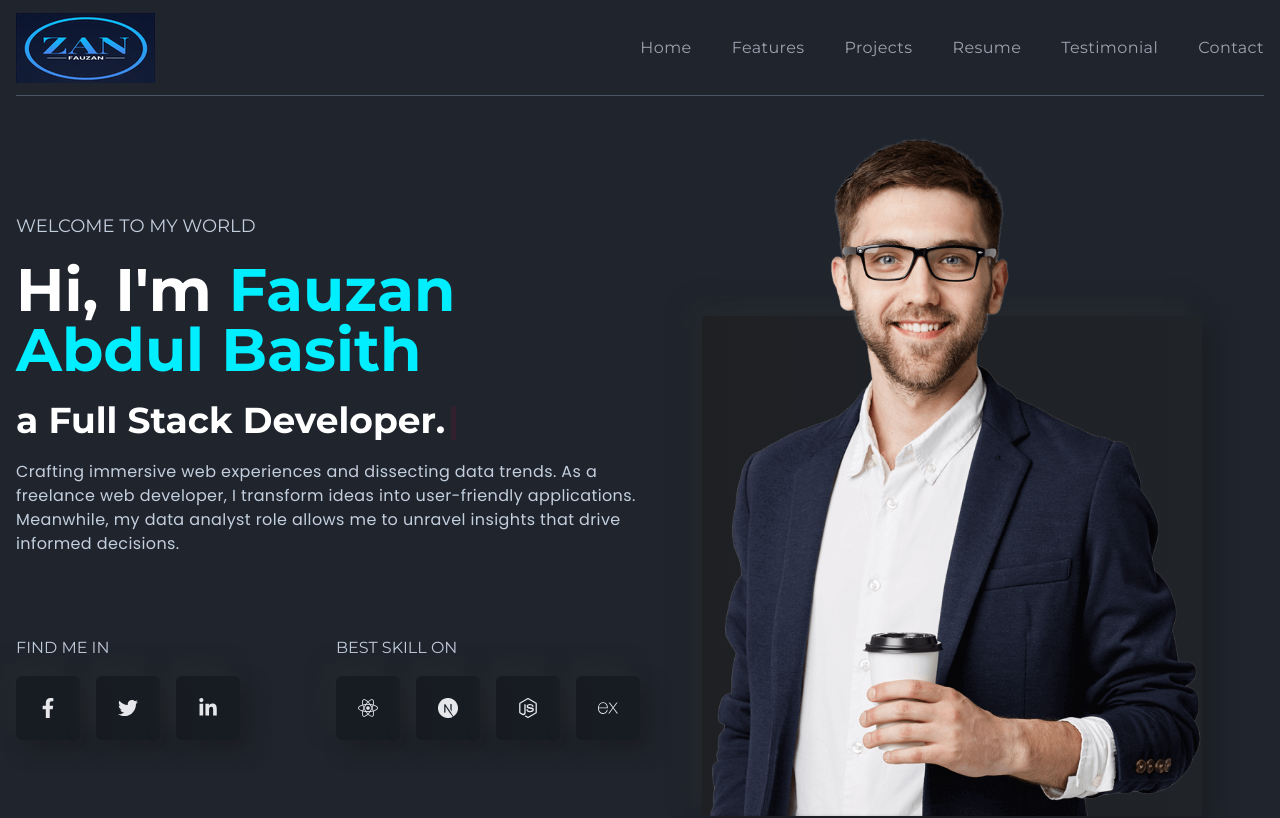
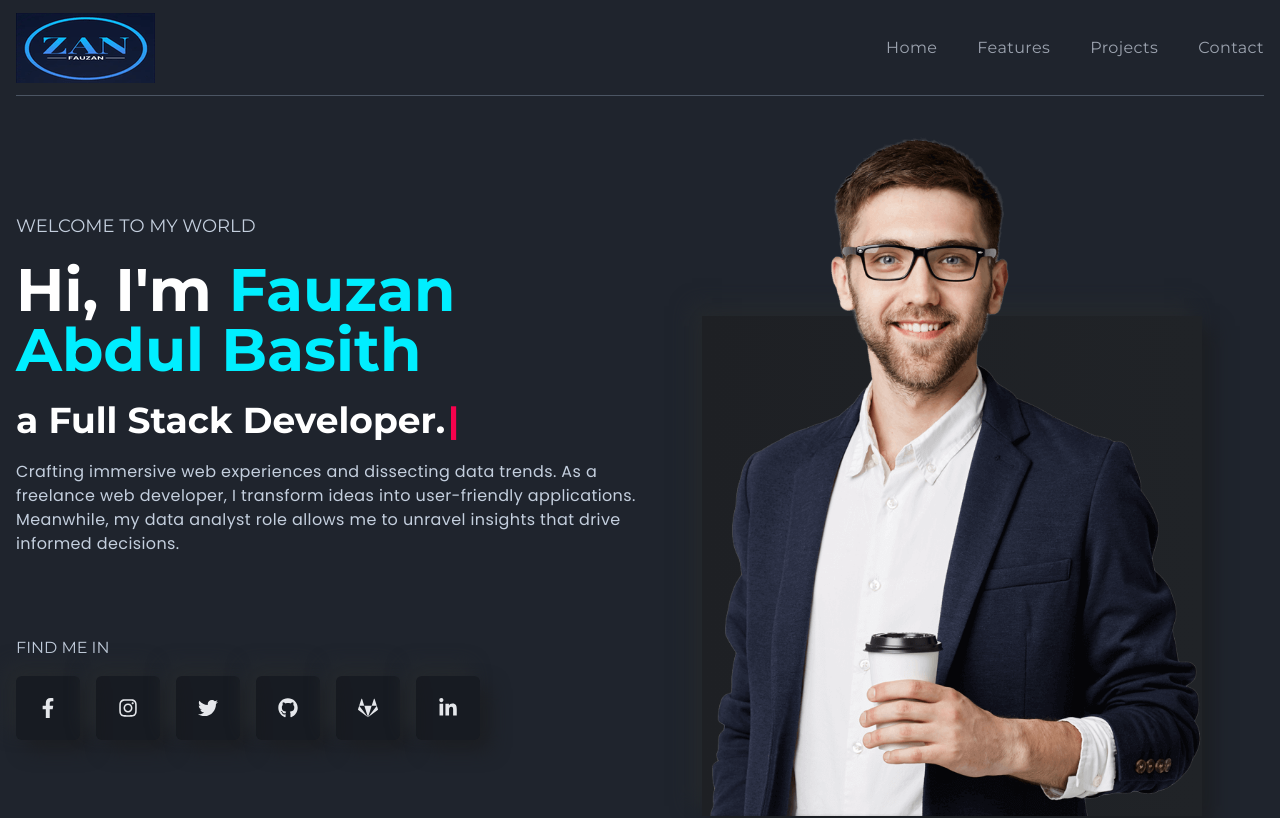
Before and after one commit to zan-118/my-portfolio, a React (Create React App) app: page / in a window 1280 px wide. Shown: the top 818 px of the page. Built offline with nearby package versions, Linux system fonts and the light colour scheme.

Commit message:
add social media links

```diff
--- a/src/App.js
+++ b/src/App.js
@@ -12,15 +12,15 @@ import Testimonial from "./components/tesimonial/Testimonial";
 function App() {
   return (
     <div className="w-full h-auto bg-bodyColor text-lightText px-4">
-        <Navbar />
+      <Navbar />
       <div className="max-w-screen-xl mx-auto">
         <Banner />
         <Features />
         <Projects />
-        <Resume />
-        <Testimonial />
+        {/* <Resume /> */}
+        {/* <Testimonial /> */}
         <Contact />
-        <Footer />
+        {/* <Footer /> */}
         <FooterBottom />
       </div>
     </div>
--- a/src/components/banner/Media.jsx
+++ b/src/components/banner/Media.jsx
@@ -1,26 +1,65 @@
-import React from 'react'
-import { FaFacebookF, FaTwitter, FaLinkedinIn, FaReact } from "react-icons/fa";
+import React from "react";
+import {
+  FaFacebookF,
+  FaTwitter,
+  FaLinkedinIn,
+  FaReact,
+  FaInstagram,
+  FaGithub,
+  FaGitlab,
+} from "react-icons/fa";
 import { SiNextdotjs, SiNodedotjs, SiExpress } from "react-icons/si";
 const Media = () => {
   return (
     <div className="flex flex-col xl:flex-row gap-6 lgl:gap-0 justify-between">
       <div>
-          <h2 className="text-base uppercase font-titleFont mb-4">
-            Find me in
-          </h2>
+        <h2 className="text-base uppercase font-titleFont mb-4">Find me in</h2>
         <div className="flex gap-4">
-            <span className="bannerIcon">
+          <a
+            href="https://www.facebook.com/fauzan118/"
+            target="_blank"
+            className="bannerIcon"
+          >
             <FaFacebookF />
-            </span>
-            <span className="bannerIcon">
+          </a>
+          <a
+            href="https://www.instagram.com/fauzan_1118/"
+            target="_blank"
+            className="bannerIcon"
+          >
+            <FaInstagram />
+          </a>
+          <a
+            href="https://twitter.com/Fauzan_1118"
+            target="_blank"
+            className="bannerIcon"
+          >
             <FaTwitter />
-            </span>
-            <span className="bannerIcon">
+          </a>
+          <a
+            href="https://github.com/zan-118/"
+            target="_blank"
+            className="bannerIcon"
+          >
+            <FaGithub />
+          </a>
+          <a
+            href="https://gitlab.com/fauzan118"
+            target="_blank"
+            className="bannerIcon"
+          >
+            <FaGitlab />
+          </a>
+          <a
+            href="https://www.linkedin.com/in/fauzan-abdul-basith-8b2a6312b/"
+            target="_blank"
+            className="bannerIcon"
+          >
             <FaLinkedinIn />
-            </span>
+          </a>
         </div>
       </div>
-        <div>
+      {/* <div>
           <h2 className="text-base uppercase font-titleFont mb-4">
             BEST SKILL ON
           </h2>
@@ -38,9 +77,9 @@ const Media = () => {
               <SiExpress />
             </span>
           </div>
+        </div> */}
     </div>
-      </div>
-  )
-}
+  );
+};
 
-export default Media
+export default Media;
--- a/src/components/contact/ContactLeft.js
+++ b/src/components/contact/ContactLeft.js
@@ -1,5 +1,10 @@
-import React from 'react'
-import { FaFacebookF, FaTwitter, FaLinkedinIn } from "react-icons/fa";
+import React from "react";
+import {
+  FaFacebookF,
+  FaTwitter,
+  FaLinkedinIn,
+  FaWhatsapp,
+} from "react-icons/fa";
 import { contactImg } from "../../assets/index";
 
 const ContactLeft = () => {
@@ -16,17 +21,24 @@ const ContactLeft = () => {
           FullStack Developer || Data Analyst
         </p>
         <p className="text-base text-gray-400 tracking-wide">
-          Lorem ipsum, dolor sit amet consectetur adipisicing elit. Facilis
-          ipsam autem cumque, accusantium dicta odio.
+          Looking for more Information about Me? Please contact Me!
         </p>
         <p className="text-base text-gray-400 flex items-center gap-2">
-          Phone: <span className="text-lightText">+6285321542548</span>
+          Phone:{" "}
+          <a
+            href="https://wa.me/+6285321542548"
+            target="_blank"
+            className="text-lightText"
+          >
+            +62853-2154-2548
+          </a>
         </p>
         <p className="text-base text-gray-400 flex items-center gap-2">
-          Email: <span className="text-lightText">fauzanabdulbasith@gmail.com</span>
+          Email:{" "}
+          <span className="text-lightText">fauzanabdulbasith@gmail.com</span>
         </p>
       </div>
-      <div className="flex flex-col gap-4">
+      {/* <div className="flex flex-col gap-4">
         <h2 className="text-base uppercase font-titleFont mb-4">Find me in</h2>
         <div className="flex gap-4">
           <span className="bannerIcon">
@@ -39,9 +51,9 @@ const ContactLeft = () => {
             <FaLinkedinIn />
           </span>
         </div>
-      </div>
+      </div> */}
     </div>
   );
-}
+};
 
-export default ContactLeft
+export default ContactLeft;
--- a/src/components/footer/Footer.js
+++ b/src/components/footer/Footer.js
@@ -1,6 +1,6 @@
-import React from 'react'
+import React from "react";
 import { FaFacebookF, FaTwitter, FaLinkedinIn } from "react-icons/fa";
-import {logo} from "../../assets/index"
+import { logo } from "../../assets/index";
 
 const Footer = () => {
   return (
@@ -19,7 +19,7 @@ const Footer = () => {
           </span>
         </div>
       </div>
-      <div className="w-full h-full">
+      {/* <div className="w-full h-full">
         <h3 className="text-xl uppercase text-designColor tracking-wider">
           Quick Link
         </h3>
@@ -55,8 +55,8 @@ const Footer = () => {
             </span>
           </li>
         </ul>
-      </div>
-      <div className="w-full h-full">
+      </div> */}
+      {/* <div className="w-full h-full">
         <h3 className="text-xl uppercase text-designColor tracking-wider">
           RESOURCES
         </h3>
@@ -92,8 +92,8 @@ const Footer = () => {
             </span>
           </li>
         </ul>
-      </div>
-      <div className="w-full h-full">
+      </div> */}
+      {/* <div className="w-full h-full">
         <h3 className="text-xl uppercase text-designColor tracking-wider">
           DEVELOPERS
         </h3>
@@ -129,9 +129,9 @@ const Footer = () => {
             </span>
           </li>
         </ul>
-      </div>
+      </div> */}
     </div>
   );
-}
+};
 
-export default Footer
+export default Footer;
--- a/src/components/navbar/Navbar.js
+++ b/src/components/navbar/Navbar.js
@@ -2,7 +2,14 @@ import React, { useState } from "react";
 import { Link } from "react-scroll";
 import { FiMenu } from "react-icons/fi";
 import { MdClose } from "react-icons/md";
-import { FaFacebookF, FaTwitter, FaLinkedinIn } from "react-icons/fa";
+import {
+  FaFacebookF,
+  FaTwitter,
+  FaLinkedinIn,
+  FaInstagram,
+  FaGithub,
+  FaGitlab,
+} from "react-icons/fa";
 import { logo } from "../../assets/index";
 import { navLinksdata } from "../../constants";
 
@@ -76,15 +83,48 @@ const Navbar = () => {
                   Find me in
                 </h2>
                 <div className="flex gap-4">
-                  <span className="bannerIcon">
+                  <a
+                    href="https://www.facebook.com/fauzan118/"
+                    target="_blank"
+                    className="bannerIcon"
+                  >
                     <FaFacebookF />
-                  </span>
-                  <span className="bannerIcon">
+                  </a>
+                  <a
+                    href="https://www.instagram.com/fauzan_1118/"
+                    target="_blank"
+                    className="bannerIcon"
+                  >
+                    <FaInstagram />
+                  </a>
+                  <a
+                    href="https://twitter.com/Fauzan_1118"
+                    target="_blank"
+                    className="bannerIcon"
+                  >
                     <FaTwitter />
-                  </span>
-                  <span className="bannerIcon">
+                  </a>
+                  <a
+                    href="https://github.com/zan-118/"
+                    target="_blank"
+                    className="bannerIcon"
+                  >
+                    <FaGithub />
+                  </a>
+                  <a
+                    href="https://gitlab.com/fauzan118"
+                    target="_blank"
+                    className="bannerIcon"
+                  >
+                    <FaGitlab />
+                  </a>
+                  <a
+                    href="https://www.linkedin.com/in/fauzan-abdul-basith-8b2a6312b/"
+                    target="_blank"
+                    className="bannerIcon"
+                  >
                     <FaLinkedinIn />
-                  </span>
+                  </a>
                 </div>
               </div>
               <span
--- a/src/constants/index.js
+++ b/src/constants/index.js
@@ -14,16 +14,16 @@ export const navLinksdata = [
     title: "Projects",
     link: "projects",
   },
-  {
-    _id: 1004,
-    title: "Resume",
-    link: "resume",
-  },
-  {
-    _id: 1005,
-    title: "Testimonial",
-    link: "testimonial",
-  },
+  // {
+  //   _id: 1004,
+  //   title: "Resume",
+  //   link: "resume",
+  // },
+  // {
+  //   _id: 1005,
+  //   title: "Testimonial",
+  //   link: "testimonial",
+  // },
   {
     _id: 1006,
     title: "Contact",
--- a/src/data/data.js
+++ b/src/data/data.js
@@ -1,6 +1,6 @@
 import { AiFillAppstore } from "react-icons/ai";
-import { FaMobile, FaGlobe} from "react-icons/fa";
-import { SiProgress, SiAntdesign } from "react-icons/si";
+import { FaMobile, FaGlobe, FaDatabase} from "react-icons/fa";
+import { SiProgress, SiAntdesign, SiDatacamp, SiGoogleanalytics } from "react-icons/si";
 
 // Features Data
 export const featuresData = [
@@ -23,13 +23,13 @@ export const featuresData = [
   },
   {
     id: 4,
-    icon: <FaMobile />,
+    icon: <FaDatabase/>,
     title: "Database",
     des: "PostgreSQL, BigQuery",
   },
   {
     id: 5,
-    icon: <SiAntdesign />,
+    icon: <SiGoogleanalytics />,
     title: "Data Analysis",
     des: "Rstudio, Spreadsheet, Data Visualization",
   },
```
Also changed, not shown: src/components/banner/Banner.js (+6 -6 lines). Lines whose indentation alone changed are shown as unchanged.
